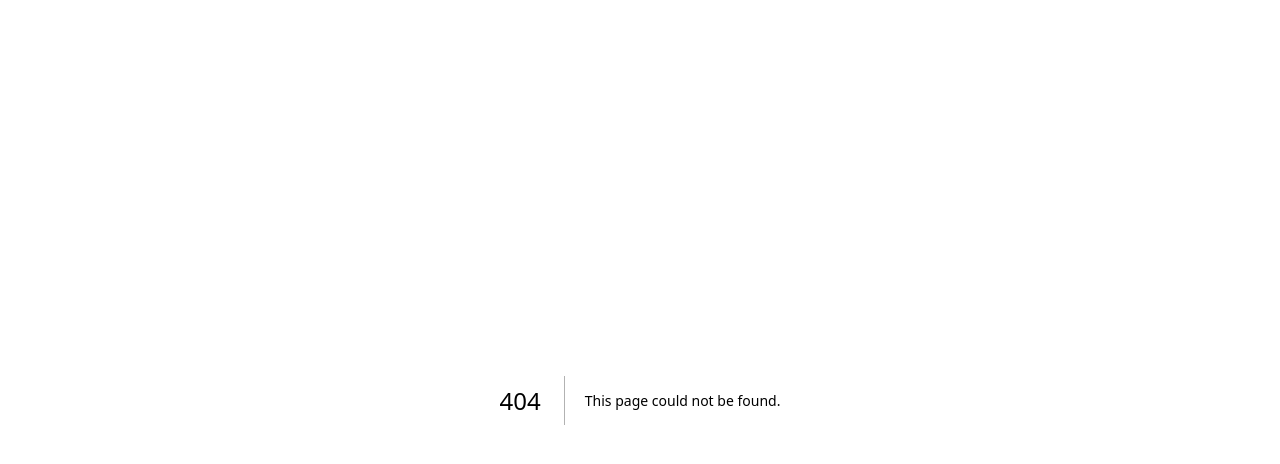
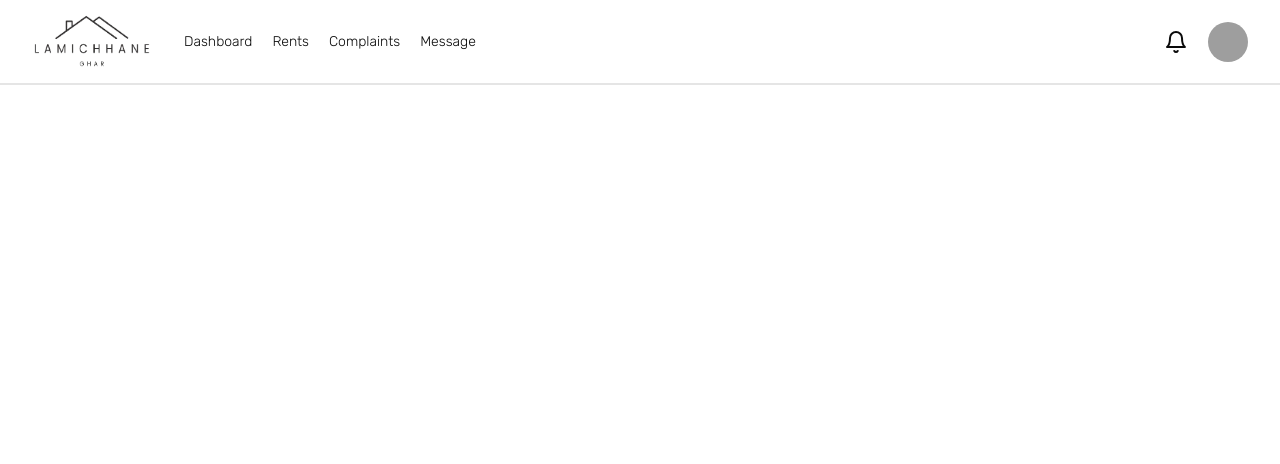
Before and after one commit to AaaayushXD/Rental, a Next.js app: page /dashboard in a window 1280 px wide. Before the commit this address had no page. Shown: the top 464 px of the page. Built offline with nearby package versions, Linux system fonts and the light colour scheme; grey boxes are pictures that could not be loaded.

Commit message:
ui: add navbar

```diff
--- /dev/null
+++ b/src/app/dashboard/page.tsx
@@ -0,0 +1,12 @@
+import Navbar from "@/components/navbar/Navbar";
+import React from "react";
+
+const Page = () => {
+  return (
+    <div className="min-w-[100vw] w-full h-full min-h-screen">
+      <Navbar />
+    </div>
+  );
+};
+
+export default Page;
--- a/src/components/navbar/Navbar.tsx
+++ b/src/components/navbar/Navbar.tsx
@@ -1,34 +1,93 @@
 "use client";
 import Image from "next/image";
-import React from "react";
-import { Avatar, AvatarFallback, AvatarImage } from "@/components/ui/avatar";
-import { BellIcon } from "lucide-react";
+import React, { useState } from "react";
+import Link from "next/link";
+import { BellIcon, Menu, X } from "lucide-react";
+import { Avatar, AvatarFallback, AvatarImage } from "../ui/avatar";
 
 const Navbar = () => {
+  const [isOpen, setIsOpen] = useState<boolean>(false);
   return (
-    <div className="w-full h-[85px] px-8 py-2  flex justify-between items-center border-b-2 text-copy font-light ">
-      <div className="flex justify-start items-center gap-8 ">
+    <div className="w-full h-[85px] px-8 py-2 flex-nowrap  flex justify-between items-center border-b-2 relative select-none">
+      <div className="flex justify-start items-center gap-8 flex-nowrap ">
         <Image
           alt="logo"
           src={"/logo_black.png"}
           aria-hidden
-          width={80}
-          height={70}
+          width={100}
+          height={100}
+          className="flex flex-nowrap justify-center items-center h-[70px] w-[120px]"
         />
-        <div className="flex gap-5 items-center justify-start text-sm">
-          <div className="hover:text-primary-light cursor-pointer">Home</div>
-          <div className="hover:text-primary-light cursor-pointer">
+        <div className="lg:flex gap-5 items-center justify-start text-sm text-copy font-light hidden ">
+          <Link
+            href={"/dashboard"}
+            className="hover:text-primary-light cursor-pointer"
+          >
             Dashboard
+          </Link>
+          <Link
+            href={"/rents"}
+            className="hover:text-primary-light cursor-pointer"
+          >
+            Rents
+          </Link>
+          <Link
+            href={"/tickets"}
+            className="hover:text-primary-light cursor-pointer"
+          >
+            Complaints
+          </Link>
+          <Link
+            href={"/message"}
+            className="hover:text-primary-light cursor-pointer"
+          >
+            Message
+          </Link>
+        </div>
+        {isOpen && (
+          <div className="absolute bottom-[-150px] bg-gray-50 left-0 p-5 w-full text-center text-sm font-light flex flex-col gap-3 lg:hidden">
+            <Link
+              href={"/dashboard"}
+              className="hover:text-primary-light cursor-pointer hover:underline"
+            >
+              Dashboard
+            </Link>
+            <Link
+              href={"/rents"}
+              className="hover:text-primary-light cursor-pointer hover:underline"
+            >
+              Rents
+            </Link>
+            <Link
+              href={"/tickets"}
+              className="hover:text-primary-light cursor-pointer hover:underline"
+            >
+              Complaints
+            </Link>
+            <Link
+              href={"/message"}
+              className="hover:text-primary-light cursor-pointer hover:underline"
+            >
+              Messages
+            </Link>
           </div>
-          <div className="hover:text-primary-light cursor-pointer">
-            Payments
-          </div>
-          <div className="hover:text-primary-light cursor-pointer">
-            Complaints
-          </div>
-        </div>
+        )}
       </div>
-      <div className="flex items-center justify-start gap-5">
+      <div className="flex justify-center items-center gap-5 font-light">
+        {isOpen ? (
+          <X
+            size={"32px"}
+            className="hover:scale-110 cursor-pointer lg:hidden"
+            color="red"
+            onClick={() => setIsOpen(false)}
+          />
+        ) : (
+          <Menu
+            size={"32px"}
+            className="hover:scale-110 cursor-pointer lg:hidden"
+            onClick={() => setIsOpen(true)}
+          />
+        )}
         <BellIcon />
         <Avatar>
           <AvatarImage
@@ -36,7 +95,7 @@ const Navbar = () => {
             alt="User avatar"
             width={50}
           />
-          <AvatarFallback>CN</AvatarFallback>
+          <AvatarFallback></AvatarFallback>
         </Avatar>
       </div>
     </div>
--- a/src/middleware.ts
+++ b/src/middleware.ts
@@ -4,6 +4,7 @@ import { getToken } from "next-auth/jwt";
 // This function can be marked `async` if using `await` inside
 export async function middleware(request: NextRequest) {
   const token = await getToken({ req: request });
+  console.log(token);
   const url = request.nextUrl;
 
   if (
@@ -14,7 +15,7 @@ export async function middleware(request: NextRequest) {
   ) {
     return NextResponse.redirect(new URL("/dashboard", request.url));
   }
-  if (!token && url.pathname.startsWith("/dashboard")) {
+  if (!token && url.pathname.startsWith("dashboard")) {
     return NextResponse.redirect(new URL("/", request.url));
   }
   return NextResponse.next();
```
